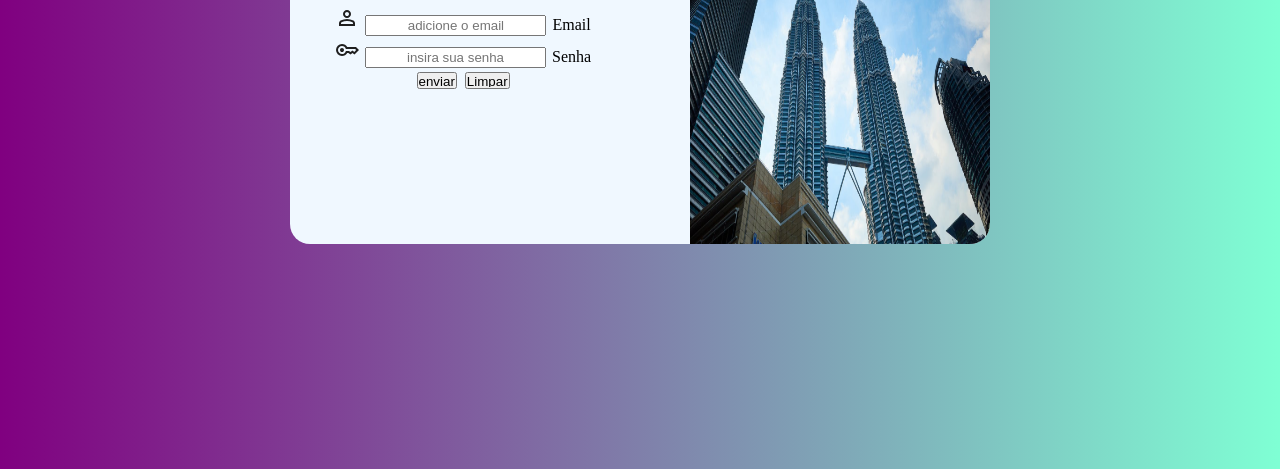
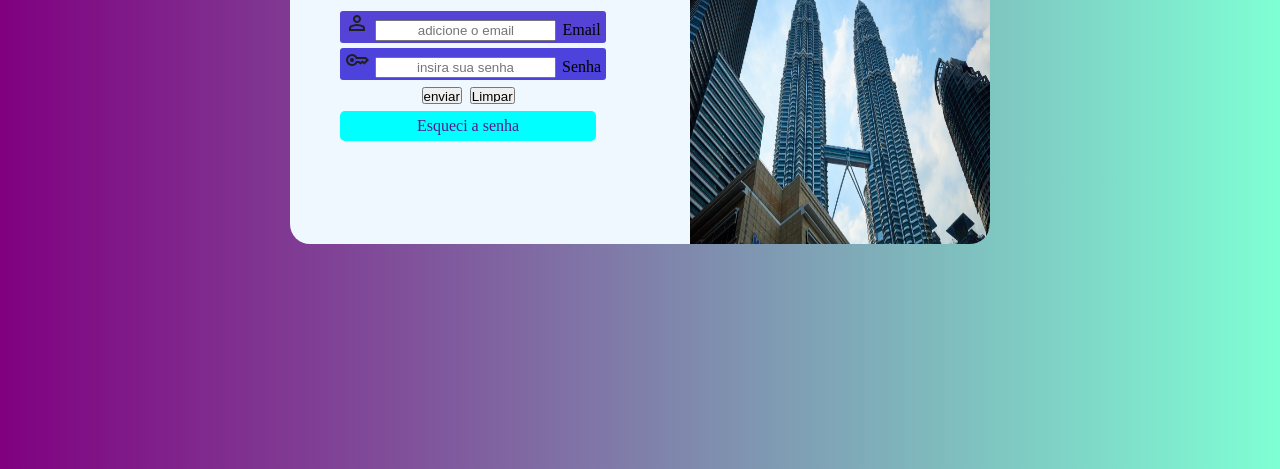
Before and after one commit to andremiquilino/tela-login, a plain HTML site: page index.html in a window 1280 px wide. Shown: the part 331-800 px from the top of the page. Drawn offline with Linux system fonts and the light colour scheme.

Commit message:
adicionando itens

```diff
--- a/estilos/media-query.css
+++ b/estilos/media-query.css
@@ -29,6 +29,12 @@
         display: block;
         float: right;
         padding: 10px;
+    }
+    div.email{
+        width: 99%;
+    }
+    div.senha{
+        width: 99%;
     }
 }
 @media screen and (min-width: 1026px) {
@@ -62,4 +68,10 @@
         top: 112px;
         left: 45px;
     }
+    div.email{
+        width: 100%;
+    }
+    div.senha{
+        width: 100%;
 }
+}
--- a/estilos/style.css
+++ b/estilos/style.css
@@ -43,3 +43,27 @@ div.imagem{
 div.login{
     display: block;
 }
+a{
+    display: block;
+    margin: 5px;
+    padding: 6px;
+    text-decoration: none;
+    background-color: aqua;
+    border-radius: 5px;
+}
+a:hover{
+    background-color: rgba(16, 153, 217, 0.726);
+}
+a:active{
+    background-color: blue;
+}
+div.senha{
+    background-color: rgba(26, 9, 208, 0.758);
+    margin: 5px;
+    border-radius: 3px;
+}
+div.email{
+    background-color: rgba(35, 10, 198, 0.758);
+    border-radius: 3px;
+    margin: 5px;
+}
--- a/index.html
+++ b/index.html
@@ -31,10 +31,9 @@
                 <input type="password" name="senha" id="isenha" required min="3" max="8" placeholder="insira sua senha" autocomplete="current-password">
                 <label for="isenha">Senha</label>
             </div>
-            <div class="input">
-                <input type="submit" value="enviar">
-                <input type="reset" value="Limpar">
-            </div>
+                    <input type="submit" value="enviar">
+                    <input type="reset" value="Limpar">
+                <a href="">Esqueci a senha</a>
         </form>
     </main>
 </body>
```
